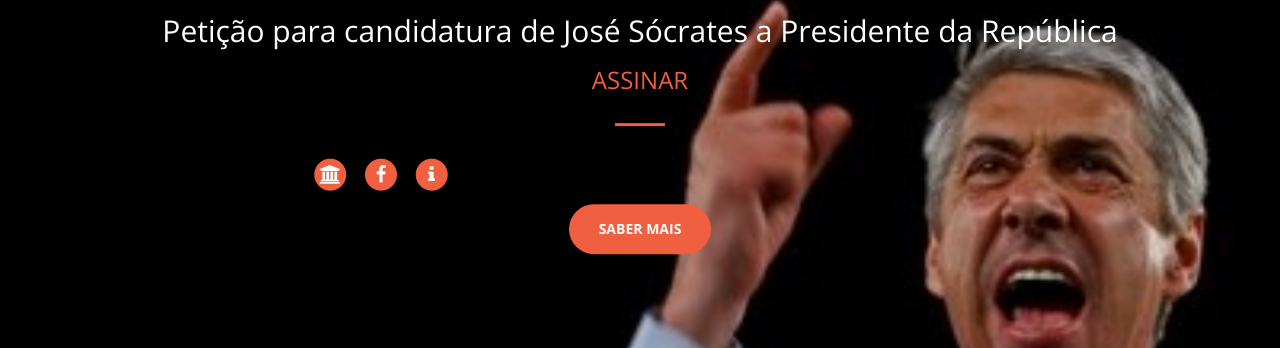
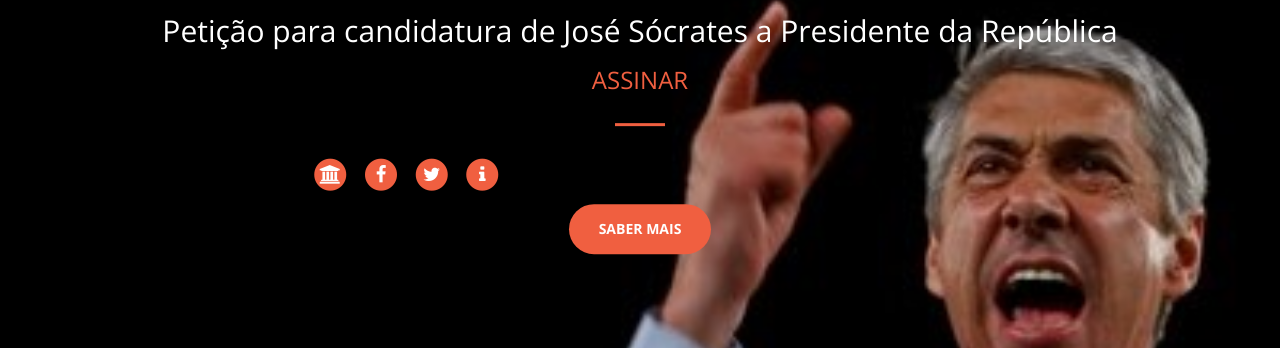
Before and after one commit to josesocrates2015/josesocrates2015.github.io, a Jekyll site: the page built from index.html, in a window 1280 px wide. Shown: the part 326-674 px from the top of the page. Built offline with Jekyll 4.4.1, drawn with Linux system fonts in a browser that asks for light colours.

Commit message:
update contacts

```diff
--- a/_includes/contact.html
+++ b/_includes/contact.html
@@ -16,8 +16,14 @@
                         </a>
                     </li>
                     <li>
-                        <a href="https://www.facebook.com/JoseSocratesPresidenteRepublica">
+                        <a href="https://www.facebook.com/JoseSocratesPresidente">
                             <i class="fa fa-facebook fa-3x wow bounceIn" data-wow-delay=".1s"></i>
+                            <!--<p>JoseSocratesPresidenteRepublica</p>-->
+                        </a>
+                    </li>
+                    <li>
+                        <a href="https://twitter.com/josesocratespr">
+                            <i class="fa fa-twitter fa-3x wow bounceIn" data-wow-delay=".1s"></i>
                             <!--<p>JoseSocratesPresidenteRepublica</p>-->
                         </a>
                     </li>
--- a/_includes/header.html
+++ b/_includes/header.html
@@ -17,13 +17,22 @@
                             </a>
                         </li>
                         <li>
-                            <a href="https://www.facebook.com/JoseSocratesPresidenteRepublica">
+                            <a href="https://www.facebook.com/JoseSocratesPresidente">
                                 <span class="fa-stack fa-lg">
                                     <i class="fa fa-circle fa-stack-2x"></i>
                                     <i class="fa fa-facebook fa-stack-1x fa-inverse"></i>
                                 </span>
                             </a>
                         </li>
+                        <li>
+                            <a href="https://twitter.com/josesocratespr">
+                                <span class="fa-stack fa-lg">
+                                    <i class="fa fa-circle fa-stack-2x"></i>
+                                    <i class="fa fa-twitter fa-stack-1x fa-inverse"></i>
+                                </span>
+                            </a>
+                        </li>
+
                         <li>
                             <a href="https://about.me/josesocrates">
                                 <span class="fa-stack fa-lg">
```
